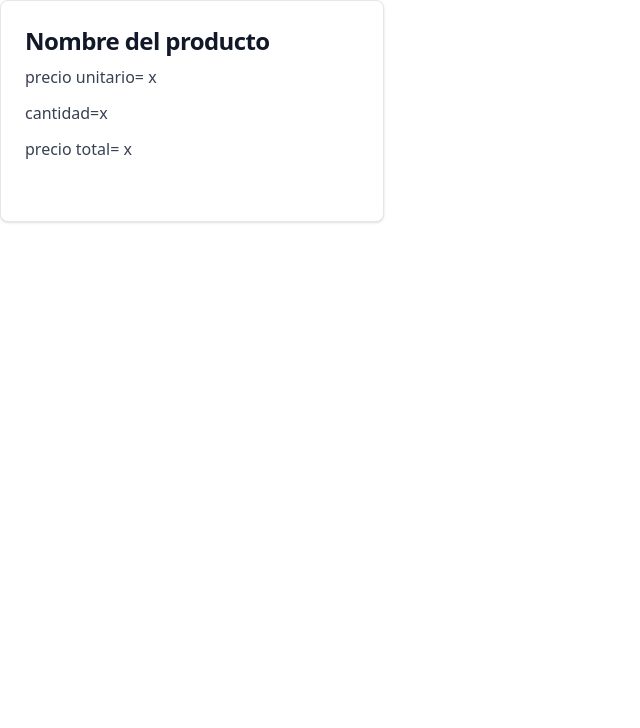
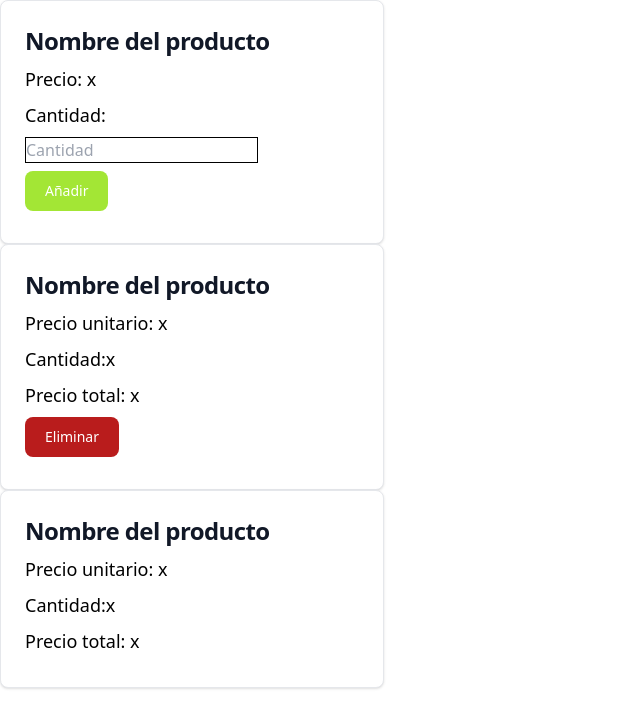
Before and after one commit to UMRGRS/papas-pizzeria, a React (Create React App) app: page / in a window 1280 px wide. Shown: the top 728 px of the page, without its empty margins (0-640 px from the left). Built offline with nearby package versions, Linux system fonts and the light colour scheme.

Commit message:
componentes corregidos
se corrigieron errores en los componentes como los colores, orto-grafia, espacios etc.

```diff
--- /dev/null
+++ b/src/components/producto1.jsx
@@ -0,0 +1,23 @@
+function Produc1(){
+    return(
+        <div class="max-w-sm p-6 bg-white border border-gray-200 rounded-lg shadow dark:bg-lime-50 dark:border-gray-700">
+
+        <h5 class="mb-2 text-2xl font-bold tracking-tight text-gray-900 dark:text-gray-950 ">Nombre del producto</h5>
+
+    <p class=" block mb-2 text-lg font-medium ">
+        Precio: x
+    </p>
+    <form class="max-w-sm mx-auto ">
+
+    <label for="number-input" class="block mb-2 text-lg font-medium ">Cantidad:</label>
+    <input type="number" id="number-input"  min="1" placeholder="Cantidad" className="border border-black" required />
+
+    </form>
+    <p class="block mb-2 text-lg font-medium "></p>
+
+    <button type="button" class="text-white bg-lime-400 hover:bg-lime-400 focus:ring-4 focus:ring-blue-300 font-medium rounded-lg text-sm px-5 py-2.5 me-2 mb-2 dark:bg-lime-600 dark:hover:bg-lime-600 focus:outline-none dark:focus:ring-blue-800">Añadir</button>
+
+</div>
+    )
+}
+export default Produc1;
--- /dev/null
+++ b/src/components/producto2.jsx
@@ -0,0 +1,22 @@
+function Produc2(){
+    return(
+        <div class="max-w-sm p-6 bg-white border border-gray-200 rounded-lg shadow dark:bg-lime-50 dark:border-gray-700">
+
+        <h5 class="mb-2 text-2xl font-bold tracking-tight text-gray-900 dark:text-gray-950">Nombre del producto</h5>
+
+    <p class="block mb-2 text-lg font-medium ">
+        Precio unitario: x
+    </p>
+    <p class="block mb-2 text-lg font-medium ">
+        Cantidad:x
+    </p>
+    <p class="block mb-2 text-lg font-medium ">
+        Precio total: x
+    </p>
+
+    <button type="button" class="focus:outline-none text-white bg-red-700 hover:bg-red-800 focus:ring-4 focus:ring-red-300 font-medium rounded-lg text-sm px-5 py-2.5 me-2 mb-2 dark:bg-red-600 dark:hover:bg-red-700 dark:focus:ring-red-900">Eliminar</button>
+
+</div>
+    )
+}
+export default Produc2;
--- /dev/null
+++ b/src/components/producto3.jsx
@@ -0,0 +1,18 @@
+function Produc3(){
+    return(
+        <div class="max-w-sm p-6 bg-white border border-gray-200 rounded-lg shadow dark:bg-gray-50 dark:border-gray-700">
+
+        <h5 class="mb-2 text-2xl font-bold tracking-tight text-gray-900 dark:text-gray-950">Nombre del producto</h5>
+
+    <p class="block mb-2 text-lg font-medium ">
+        Precio unitario: x
+    </p>
+    <p class="block mb-2 text-lg font-medium ">
+        Cantidad:x
+    </p>
+    <p class=" block mb-2 text-lg font-medium ">
+        Precio total: x</p>
+</div>
+    )
+}
+export default Produc3;
--- a/src/components/start.jsx
+++ /dev/null
@@ -1,5 +0,0 @@
-export default function Hello(){
-    return(<div>
-        Hello
-    </div>)
-}
--- a/src/dev_abraham.jsx
+++ /dev/null
@@ -1,78 +0,0 @@
-function Produc1(){
-    return(
-        <div class="max-w-sm p-6 bg-white border border-gray-200 rounded-lg shadow dark:bg-gray-800 dark:border-gray-700">
-
-        <h5 class="mb-2 text-2xl font-bold tracking-tight text-gray-900 dark:text-white">Nombre del producto</h5>
-
-    <p class="mb-3 font-normal text-gray-700 dark:text-gray-400">
-        precio
-    </p>
-
-    <form class="max-w-sm mx-auto">
-  <label for="countries" class="block mb-2 text-sm font-medium text-gray-900 dark:text-white">Selecioan tu carta</label>
-  <select id="countries" class="bg-gray-50 border border-gray-300 text-gray-900 text-sm rounded-lg focus:ring-blue-500 focus:border-blue-500 block w-full p-2.5 dark:bg-gray-700 dark:border-gray-600 dark:placeholder-gray-400 dark:text-white dark:focus:ring-blue-500 dark:focus:border-blue-500">
-    <option selected>Choose a country</option>
-    <option value="1">Producto 1</option>
-    <option value="2">Producto 2</option>
-    <option value="3">Producto 3</option>
-    <option value="4">Producto 4</option>
-  </select>
-</form>
-
-<br></br>
-    <button type="button" class="text-white bg-blue-700 hover:bg-blue-800 focus:ring-4 focus:ring-blue-300 font-medium rounded-lg text-sm px-5 py-2.5 me-2 mb-2 dark:bg-blue-600 dark:hover:bg-blue-700 focus:outline-none dark:focus:ring-blue-800">Añadir</button>
-
-</div>
-    )
-}
-
-function Produc2(){
-    return(
-        <div class="max-w-sm p-6 bg-white border border-gray-200 rounded-lg shadow dark:bg-gray-800 dark:border-gray-700">
-
-        <h5 class="mb-2 text-2xl font-bold tracking-tight text-gray-900 dark:text-white">Nombre del producto</h5>
-
-    <p class="mb-3 font-normal text-gray-700 dark:text-gray-400">
-        precio unitario= x
-    </p>
-    <p class="mb-3 font-normal text-gray-700 dark:text-gray-400">
-        cantidad=x
-    </p>
-    <p class="mb-3 font-normal text-gray-700 dark:text-gray-400">
-        precio total= x
-    </p>
-<br></br>
-    <button type="button" class="text-white bg-blue-700 hover:bg-blue-800 focus:ring-4 focus:ring-blue-300 font-medium rounded-lg text-sm px-5 py-2.5 me-2 mb-2 dark:bg-blue-600 dark:hover:bg-blue-700 focus:outline-none dark:focus:ring-blue-800">Añadir</button>
-
-</div>
-    )
-}
-function Produc3(){
-    return(
-        <div class="max-w-sm p-6 bg-white border border-gray-200 rounded-lg shadow dark:bg-gray-800 dark:border-gray-700">
-
-        <h5 class="mb-2 text-2xl font-bold tracking-tight text-gray-900 dark:text-white">Nombre del producto</h5>
-
-    <p class="mb-3 font-normal text-gray-700 dark:text-gray-400">
-        precio unitario= x
-    </p>
-    <p class="mb-3 font-normal text-gray-700 dark:text-gray-400">
-        cantidad=x
-    </p>
-    <p class="mb-3 font-normal text-gray-700 dark:text-gray-400">
-        precio total= x
-    </p>
-<br></br>
-
-
-</div>
-    )
-}
-function Devabraham() {
-    return(
-        <Produc3/>
-
-    )
-}
-
-export default Devabraham;
--- a/src/index.js
+++ b/src/index.js
@@ -3,12 +3,17 @@ import ReactDOM from 'react-dom/client';
 import './index.css';
 import App from './App';
 import reportWebVitals from './reportWebVitals';
-import Devabraham from './dev_abraham';
+
+import Produc1 from './components/producto1';
+import Produc2 from './components/producto2';
+import Produc3 from './components/producto3';
 
 const root = ReactDOM.createRoot(document.getElementById('root'));
 root.render(
   <React.StrictMode>
-    <Devabraham></Devabraham>
+    <Produc1></Produc1>
+    <Produc2></Produc2>
+    <Produc3></Produc3>
 
   </React.StrictMode>
 );
```
